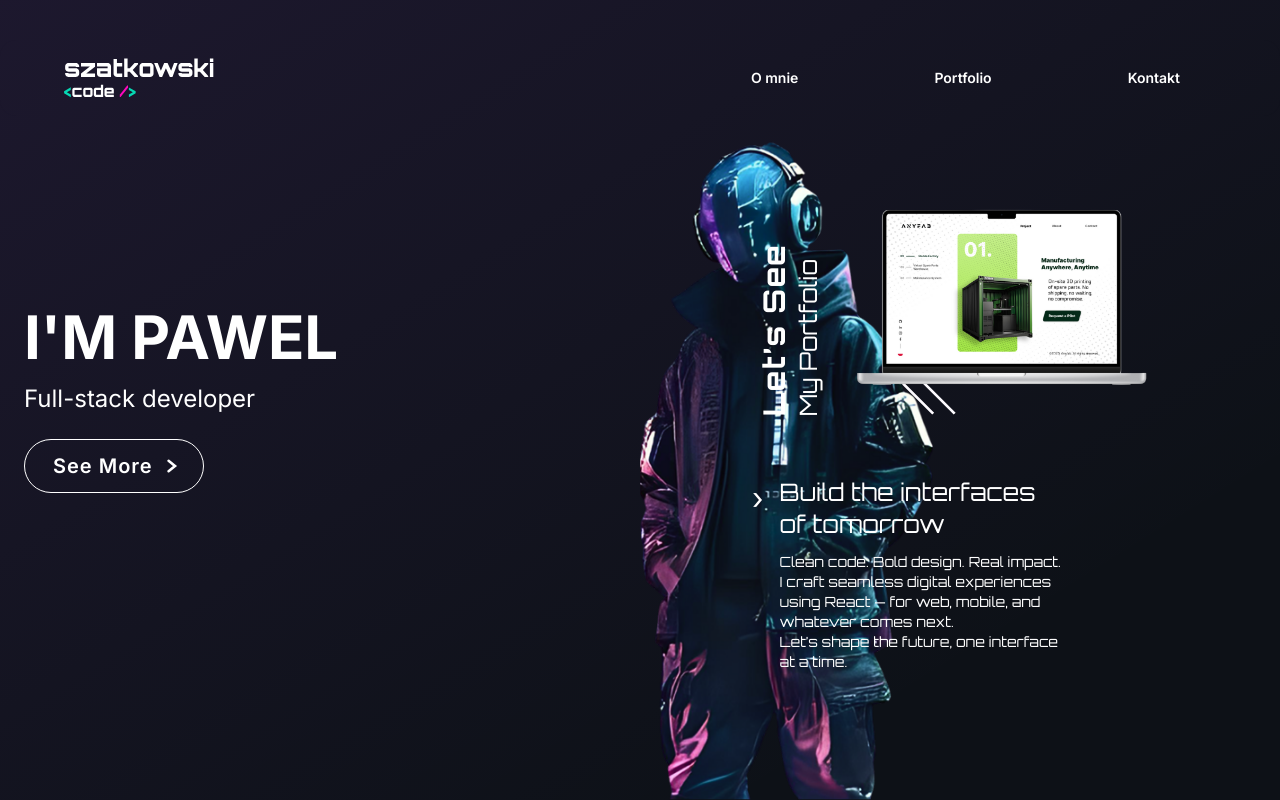
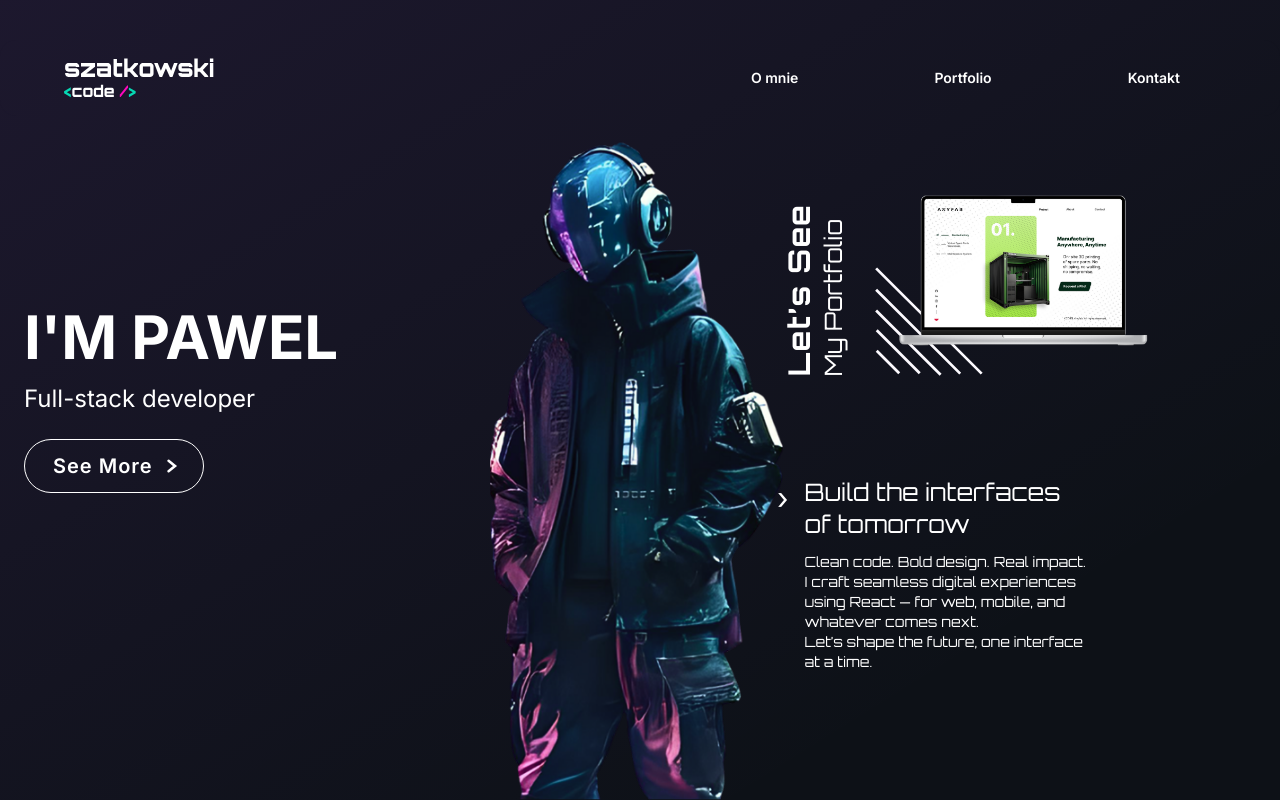
Before and after one commit to Szatkowskicg/szatkowski-code, a React (Vite) app: page / in a window 1280 px wide. Built offline with nearby package versions, Linux system fonts and the light colour scheme.

Commit message:
szatkowski-code 1.0.6

```diff
--- a/src/components/Hero.jsx
+++ b/src/components/Hero.jsx
@@ -32,10 +32,10 @@ const Hero = () => {
 
       {/* Hero Image */}
       <motion.div
-        initial={{ opacity: 0, translateX: 50 }}
-        animate={{ opacity: 1, translateX: 0 }}
+        initial={{ opacity: 0, x: 50 }}
+        animate={{ opacity: 1, x: 0 }}
         transition={{ duration: 0.8 }}
-        className="absolute left-1/2 -translate-x-1/2 bottom-0"
+        className="absolute left-1/2 -translate-x-1/2 bottom-0 md:ml-[-100px] lg:ml-[-125px] xl:ml-[-150px]"
       >
         <img
           src={heroImage}
@@ -45,7 +45,7 @@ const Hero = () => {
       </motion.div>
 
       {/* Portfolio preview */}
-      <div className="absolute right-32 bottom-32 space-y-10">
+      <div className="absolute right-32 bottom-32 space-y-20">
         <PortfolioPrev />
         <InterfacesBlock />
       </div>
--- a/src/components/PortfolioPrev.jsx
+++ b/src/components/PortfolioPrev.jsx
@@ -23,13 +23,13 @@ export const PortfolioPrev = () => {
         <img
           src={PortfolioStripes}
           alt="Portfolio stripes"
-          className="absolute -bottom-12 -left-6 w-[8rem] -z-10"
+          className="absolute -bottom-12 -left-4 w-[8rem] -z-10"
         />
 
         <img
           src={AnyfabPic}
           alt="Portfolio preview"
-          className="w-[25rem] h-auto relative z-10"
+          className="pl-6 w-[375px] h-auto relative z-10"
         />
       </div>
     </div>
```
Also changed, not shown: src/components/SocialsHero.jsx (added).
